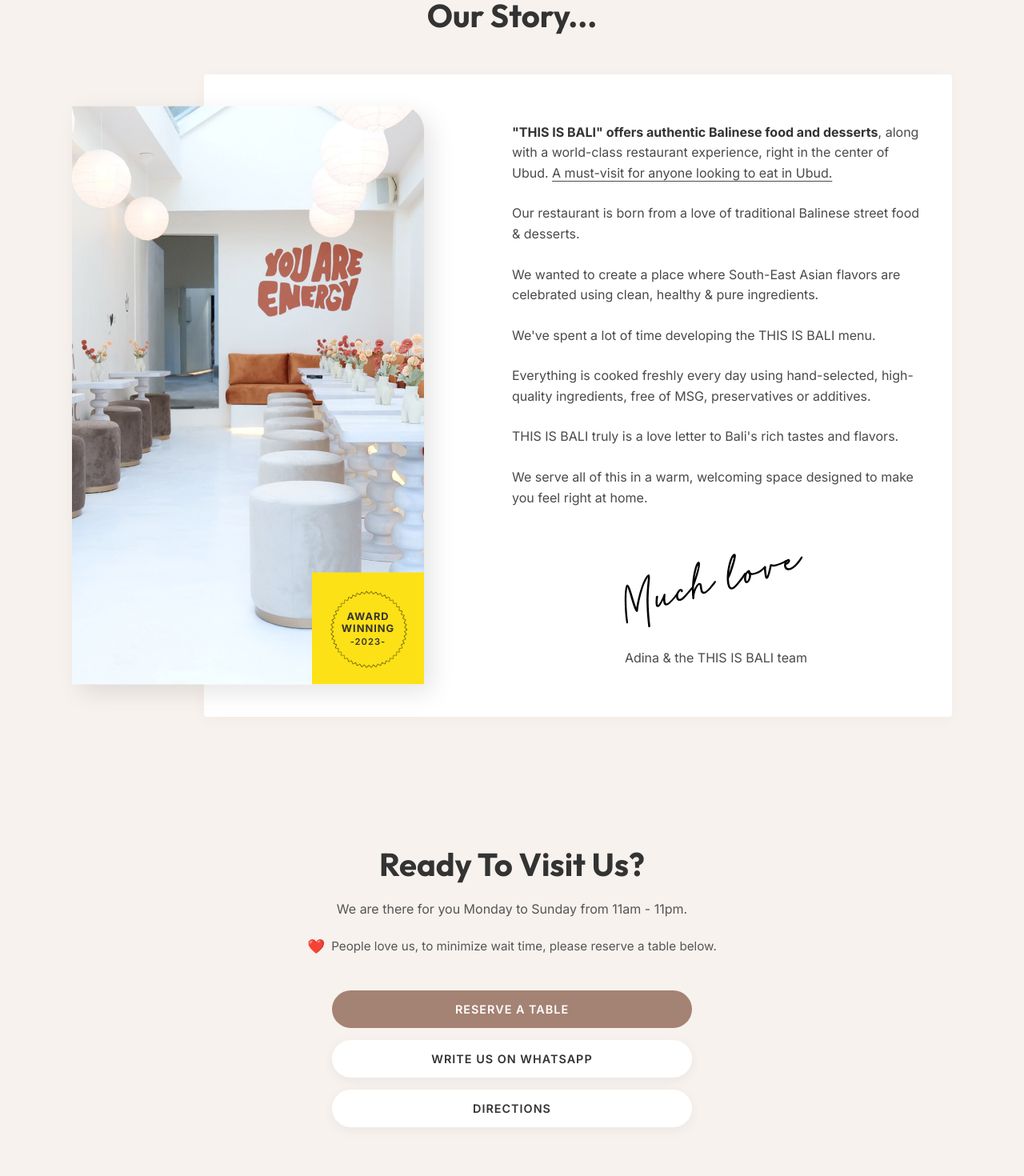
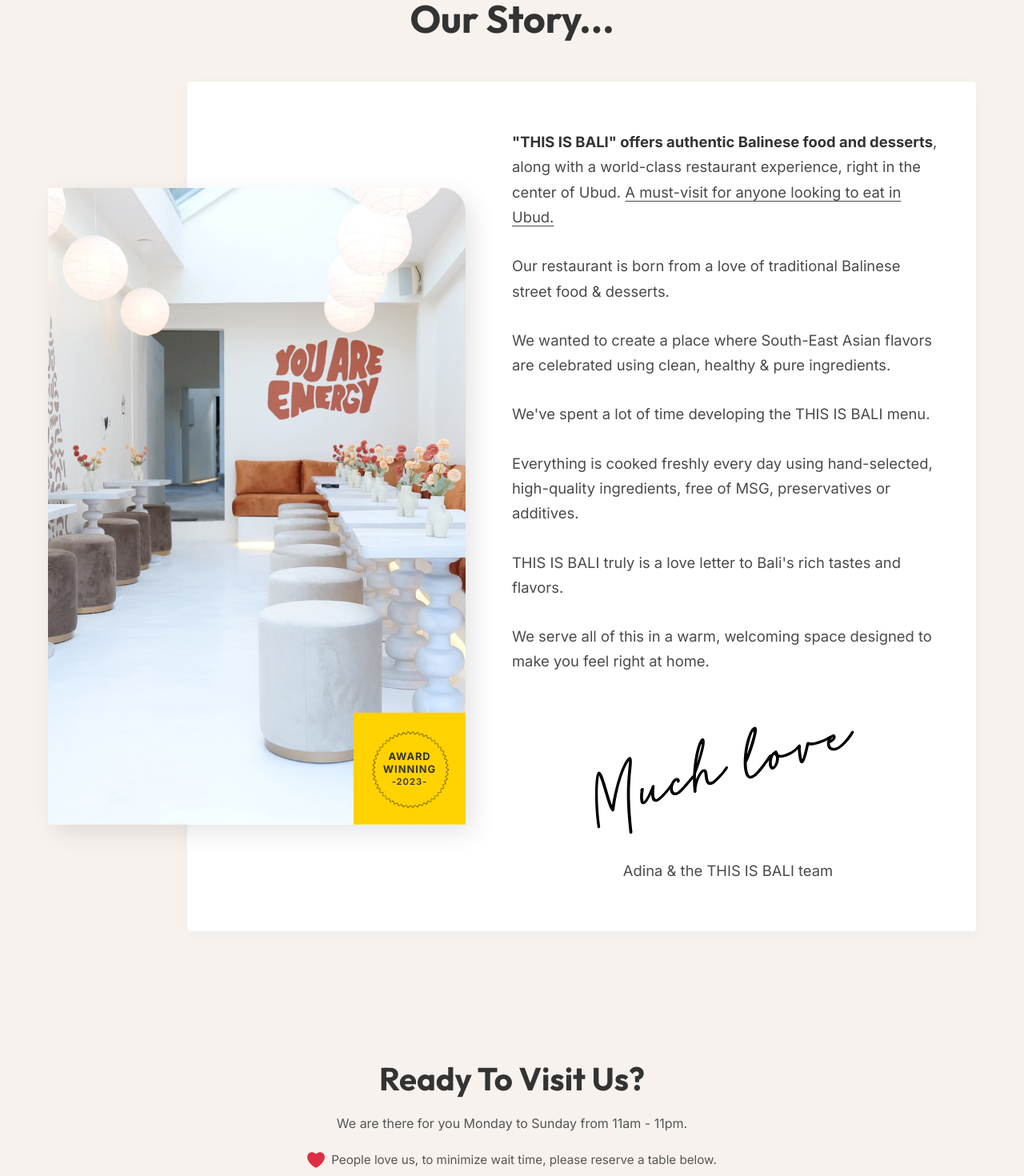
Before and after one commit to ravi-arnan/booking-system, a React app in the folder frontend/: page / in a window 1280 px wide. Shown: the part 5720-7190 px from the top of the page at 80% size. Built offline with nearby package versions, Linux system fonts and the light colour scheme; the HTML template or start-up script is replaced by a standard one.

Commit message:
refactor: Adjust 'Our Story' component styling and replace 'Ready To Visit' heart icon with an SVG image.

```diff
--- a/frontend/src/components/OurStory.css
+++ b/frontend/src/components/OurStory.css
@@ -5,14 +5,14 @@
 
 .story-title {
     text-align: center;
-    font-size: 2.5rem;
+    font-size: 3rem;
     color: var(--text-dark);
     margin-bottom: 50px;
 }
 
 .story-content-wrapper {
     position: relative;
-    max-width: 1100px;
+    max-width: 1250px;
     margin: 0 auto;
     display: flex;
     min-height: 600px;
@@ -34,16 +34,16 @@ In the design, it sits behind the image and extends to the right.
 }
 
 .story-text-container {
-    max-width: 600px;
+    max-width: 700px;
     display: flex;
     flex-direction: column;
-    gap: 25px;
+    gap: 30px;
 }
 
 .story-text-container p {
-    font-size: 1rem;
+    font-size: 1.15rem;
     color: #4a4a4a;
-    line-height: 1.6;
+    line-height: 1.7;
 }
 
 .story-text-container strong {
@@ -70,13 +70,13 @@ In the design, it sits behind the image and extends to the right.
 */
 
 .signature-img {
-    height: 110px;
+    height: 160px;
     width: auto;
     object-fit: contain;
 }
 
 .story-signature-text {
-    font-size: 0.95rem;
+    font-size: 1.05rem;
     color: #555;
 }
 
@@ -88,9 +88,9 @@ The image container that floats over the white box on the left
     top: 50%;
     left: 0;
     transform: translateY(-50%);
-    width: 40%;
-    max-width: 450px;
-    height: 90%;
+    width: 45%;
+    max-width: 550px;
+    height: 75%;
     z-index: 2;
     border-radius: 0 30px 0 0;
     /* Simulating the wave/curve shown in design */
@@ -111,7 +111,7 @@ The image container that floats over the white box on the left
     width: 140px;
     height: 140px;
     z-index: 3;
-    background-color: #fce116;
+    background-color: #FFD200;
     /* Yellow color from the design */
     display: flex;
     justify-content: center;
--- a/frontend/src/components/ReadyToVisit.css
+++ b/frontend/src/components/ReadyToVisit.css
@@ -33,9 +33,10 @@
     gap: 8px;
 }
 
-.heart-icon {
-    color: #e23b3b;
-    font-size: 1.1rem;
+.heart-icon-img {
+    width: 22px;
+    height: 22px;
+    object-fit: contain;
 }
 
 .cta-container-vertical {
--- a/frontend/src/components/ReadyToVisit.jsx
+++ b/frontend/src/components/ReadyToVisit.jsx
@@ -1,5 +1,6 @@
 import React from 'react';
 import './ReadyToVisit.css';
+import heartImg from '../assets/2764.svg';
 
 const ReadyToVisit = () => {
     return (
@@ -12,7 +13,7 @@ const ReadyToVisit = () => {
                 </p>
 
                 <p className="ready-warning">
-                    <span className="heart-icon">❤️</span> People love us, to minimize wait time, please reserve a table below.
+                    <img src={heartImg} alt="Love" className="heart-icon-img" /> People love us, to minimize wait time, please reserve a table below.
                 </p>
 
                 <div className="cta-container-vertical">
```
